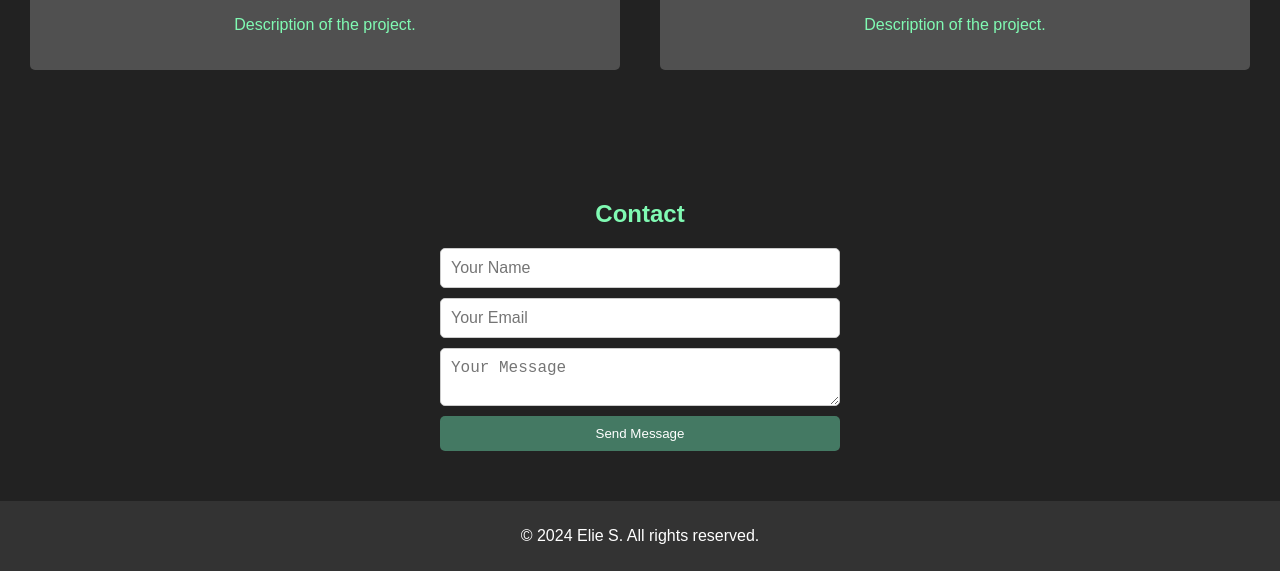
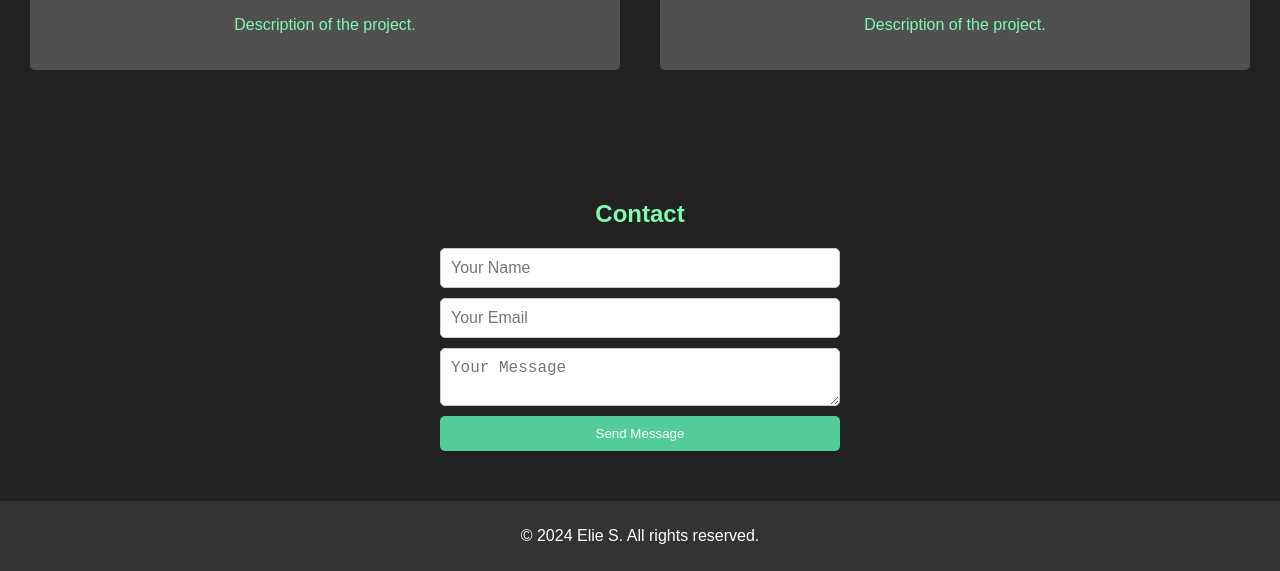
Before and after one commit to SKHX/Git-project, a plain HTML site: page website 1/index.html in a window 1280 px wide. Shown: the part 1036-1607 px from the top of the page. Drawn offline with Linux system fonts and the light colour scheme.

Commit message:
Update styles.css

```diff
--- a/website 1/styles.css
+++ b/website 1/styles.css
@@ -113,7 +113,7 @@ form input, form textarea {
 
 form button {
     padding: 10px;
-    background-color: #447963;
+    background-color: #52cc99;
     color: white;
     border: none;
     border-radius: 5px;
```
